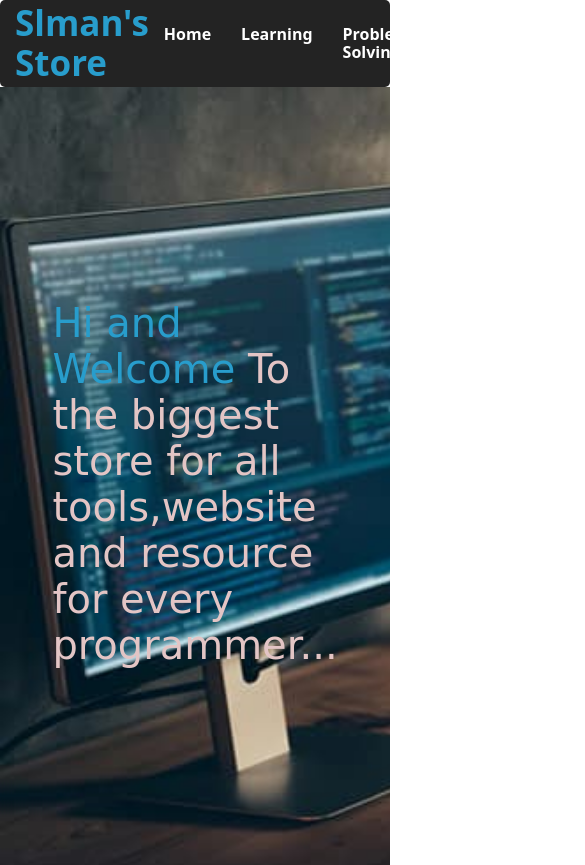
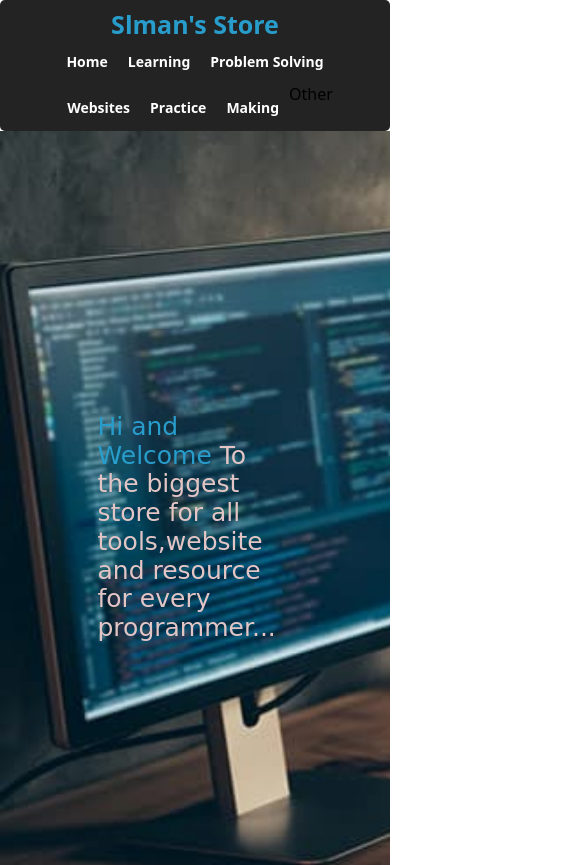
Before and after one commit to slmanZineDine/slman-s-store, a plain HTML site: page index.html in a window 390 px wide. Shown: the top 865 px of the page, 585 px wide, since content can reach past the window. Drawn offline with Linux system fonts and the light colour scheme.

Commit message:
making the navbar responsive

```diff
--- a/css/learning.css
+++ b/css/learning.css
@@ -64,6 +64,13 @@ nav .container {
     justify-content: space-between;
     align-items: center;
 }
+@media (max-width: 768px) {
+    nav .container {
+        display: flex;
+        flex-direction: column;
+        justify-content: center;
+    }
+}
 nav .logo {
     display: block;
     width: fit-content;
@@ -71,6 +78,12 @@ nav .logo {
     font-size: 35px;
     font-weight: bold;
     position: relative;
+}
+@media (max-width: 768px) {
+    nav .logo {
+        margin-top: 10px;
+        font-size: 25px;
+    }
 }
 nav .logo::before {
     content: "Slman's";
@@ -86,6 +99,12 @@ nav .links {
     justify-content: flex-end;
     width: fit-content;
 }
+@media (max-width: 768px) {
+    nav .links {
+        flex-wrap: wrap;
+        justify-content: center;
+    }
+}
 nav .links li a {
     display: block;
     padding: 25px 15px;
@@ -93,6 +112,12 @@ nav .links li a {
     font-weight: bold;
     transition: .4s;
 
+}
+@media (max-width: 768px) {
+    nav .links li a {
+        padding: 15px 10px;
+        font-size: 14px
+    }
 }
 nav .links li a:hover {
     color: var(--main-color);
--- a/css/style.css
+++ b/css/style.css
@@ -73,6 +73,13 @@ nav .container {
     justify-content: space-between;
     align-items: center;
 }
+@media (max-width: 768px) {
+    nav .container {
+        display: flex;
+        flex-direction: column;
+        justify-content: center;
+    }
+}
 nav .logo {
     display: block;
     width: fit-content;
@@ -80,6 +87,12 @@ nav .logo {
     font-size: 35px;
     font-weight: bold;
     position: relative;
+}
+@media (max-width: 768px) {
+    nav .logo {
+        margin-top: 10px;
+        font-size: 25px;
+    }
 }
 nav .logo::before {
     content: "Slman's";
@@ -95,6 +108,12 @@ nav .links {
     justify-content: flex-end;
     width: fit-content;
 }
+@media (max-width: 768px) {
+    nav .links {
+        flex-wrap: wrap;
+        justify-content: center;
+    }
+}
 nav .links li a {
     display: block;
     padding: 25px 15px;
@@ -102,6 +121,12 @@ nav .links li a {
     font-weight: bold;
     transition: .4s;
 
+}
+@media (max-width: 768px) {
+    nav .links li a {
+        padding: 15px 10px;
+        font-size: 14px
+    }
 }
 nav .links li a:hover {
     color: var(--main-color);
@@ -125,6 +150,11 @@ nav .links li a:hover {
     left: 50%;
     transform: translate(-50%,-50%);
     max-width: 100%;
+}
+@media (max-width: 768px) {
+    .landing-page p {
+        font-size: 25px;
+    }
 }
 .landing-page span {
     color: var(--main-color)
```
